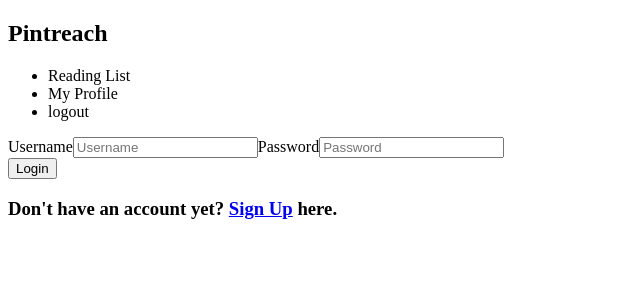
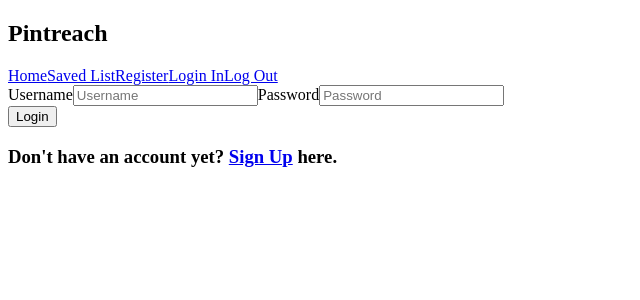
Before and after one commit to Pintereach-build-week/Pintereach-FE, a React (Create React App) app in the folder client/: page /login in a window 1280 px wide. Shown: the top 300 px of the page, without its empty margins (0-640 px from the left). Built offline with nearby package versions, Linux system fonts and the light colour scheme.

Commit message:
added links to Navbar file
Co-authored-by: Hailey <haileyhansard@gmail.com>
Co-authored-by: Lauren <laurenemick6@gmail.com>

```diff
--- a/client/src/components/navbar/Navbar.js
+++ b/client/src/components/navbar/Navbar.js
@@ -1,15 +1,16 @@
 import React from 'react'
+import { Link } from 'react-router-dom'
 
 export const Navbar = () => {
     return (
         <div>
             <nav>
                 <h1>Pintreach</h1>
-                <ul>
-                    <li>Reading List</li>
-                    <li>My Profile</li>
-                    <li>logout</li>
-                </ul>
+                <Link to='/'>Home</Link>
+                <Link to='/saved-list'>Saved List</Link>
+                <Link to='/register'>Register</Link>
+                <Link to='/login'>Login In</Link>
+                <Link to='/logout' >Log Out</Link>
             </nav>
         </div>
     )
```
